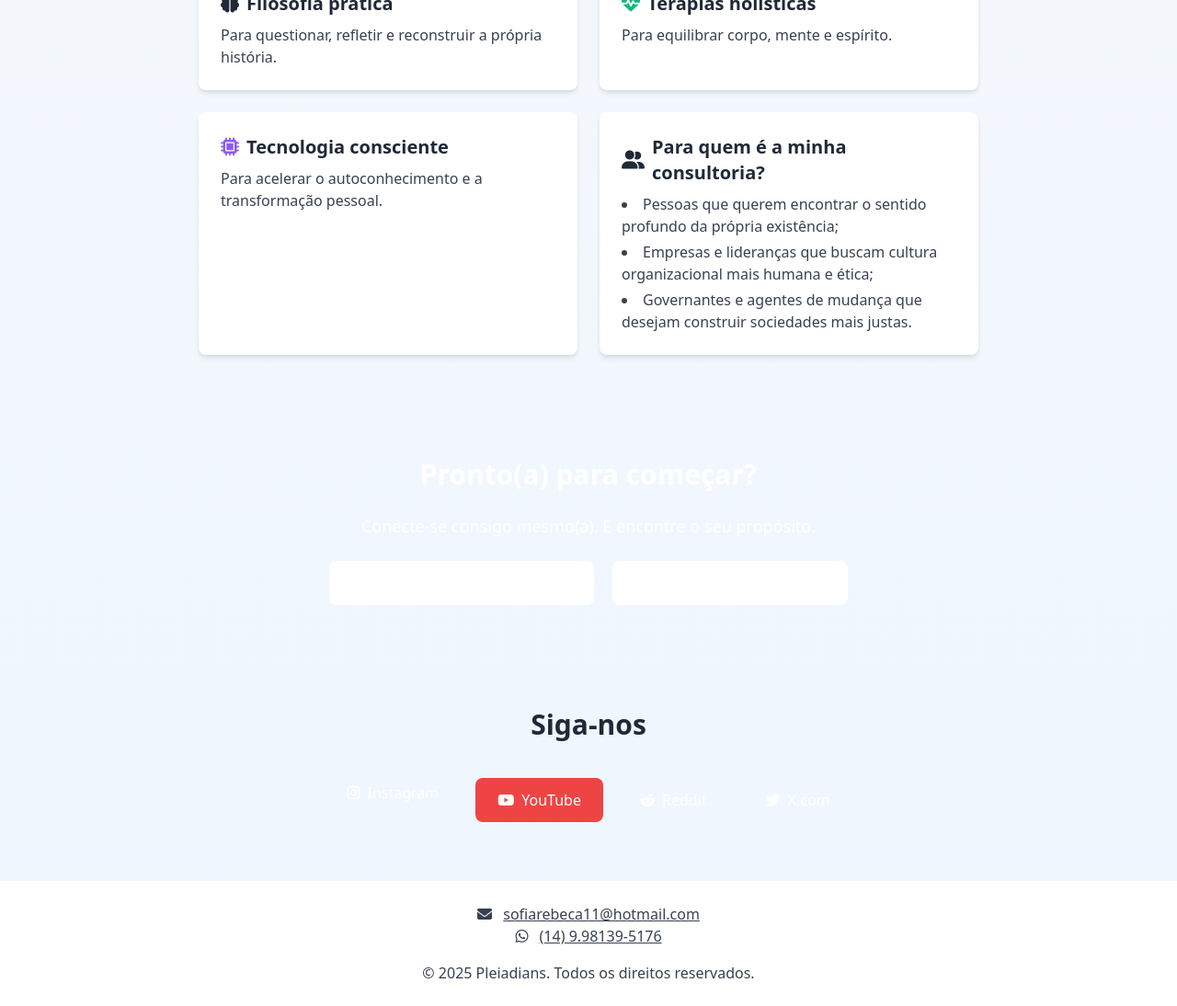
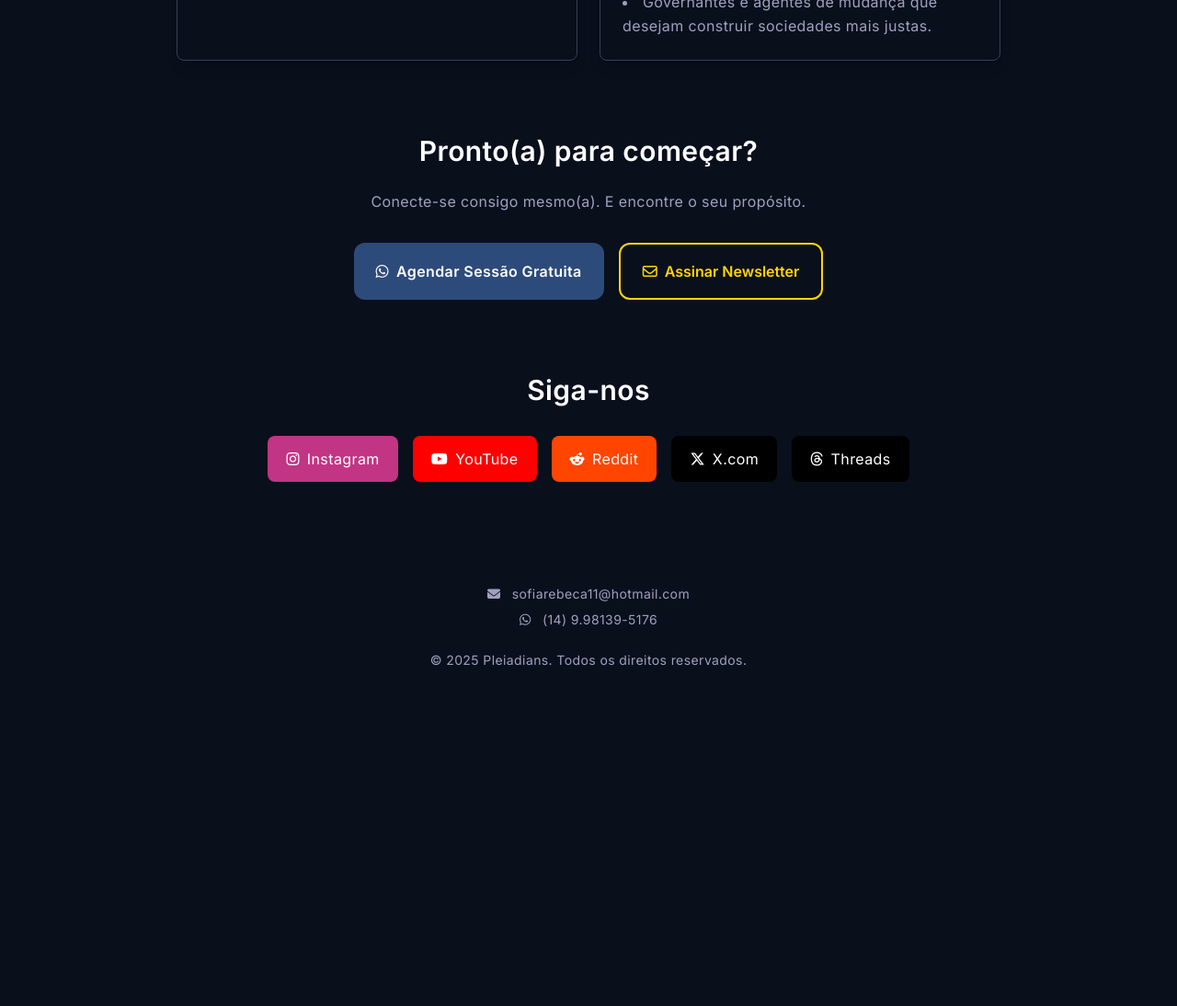
Before and after one commit to bebecaclaudio/pleiadians, a plain HTML site: page index.html in a window 1280 px wide. Shown: the part 1220-2314 px from the top of the page at 92% size. After the commit the page ends 1980 px from the top, so only its background shows below. Drawn offline with nearby package versions, Linux system fonts and the light colour scheme.

Commit message:
Update index.html

```diff
--- a/index.html
+++ b/index.html
@@ -2,117 +2,167 @@
 <html lang="pt-BR">
 <head>
   <meta charset="UTF-8" />
-  <meta name="viewport" content="width=device-width, initial-scale=1.0" />
-  <meta name="description" content="Pleiadians – O Elo que Une Sabedoria. Sofia Rebeca ajuda pessoas a encontrar o propósito de vida e viverem o potencial pleno." />
-  <meta name="keywords" content="Sofia Rebeca, consultora filosófica, autoconhecimento, transformação pessoal, propósito de vida" />
+  <meta name="viewport" content="width=device-width, initial-scale=1.0"/>
+  <meta name="description" content="Pleiadians – O Elo que Une Sabedoria. Consultoria filosófica com Sofia Rebeca."/>
   <title>Pleiadians – O Elo que Une Sabedoria</title>
 
-  <!-- Tailwind CSS -->
-  <link href="https://cdn.jsdelivr.net/npm/tailwindcss@2.2.19/dist/tailwind.min.css"  rel="stylesheet" />
+  <!-- Tailwind CSS CDN -->
+  <link href="https://cdn.jsdelivr.net/npm/tailwindcss@2.2.19/dist/tailwind.min.css"  rel="stylesheet"/>
 
   <!-- Font Awesome Icons -->
-  <link href="https://cdnjs.cloudflare.com/ajax/libs/font-awesome/6.5.0/css/all.min.css"  rel="stylesheet" />
+  <link href="https://cdnjs.cloudflare.com/ajax/libs/font-awesome/6.5.0/css/all.min.css"  rel="stylesheet"/>
+
+  <!-- Google Fonts -->
+  <link href="https://fonts.googleapis.com/css2?family=Inter:wght@400;600;700&display=swap" rel="stylesheet">
 
   <style>
-    /* Personalizar cores */
-    :root {
-      --primary-color: #2D4B7A; /* Azul escuro */
-      --secondary-color: #FFD700; /* Dourado */
+    body {
+      font-family: 'Inter', sans-serif;
+      background-color: #0A0F1C;
+      color: #E0E0F0;
+    }
+
+    .accent {
+      color: #FFD700;
+    }
+
+    .primary {
+      color: #2D4B7A;
+    }
+
+    .text-muted {
+      color: #A0A0C0;
+    }
+
+    /* Botões principais */
+    .btn-main {
+      background-color: #2D4B7A;
+      color: white;
+      border: none;
+      padding: 1rem 1.5rem;
+      border-radius: 12px;
+      font-weight: 600;
+      display: inline-flex;
+      align-items: center;
+      gap: 0.5rem;
+      transition: background-color 0.3s ease;
+    }
+
+    .btn-main:hover {
+      background-color: #1E3359;
+    }
+
+    .btn-outline {
+      border: 2px solid #FFD700;
+      color: #FFD700;
+      background-color: transparent;
+      padding: 1rem 1.5rem;
+      border-radius: 12px;
+      font-weight: 600;
+      display: inline-flex;
+      align-items: center;
+      gap: 0.5rem;
+      transition: all 0.3s ease;
+    }
+
+    .btn-outline:hover {
+      background-color: #FFD700;
+      color: #0A0F1C;
+    }
+
+    /* Botões de redes sociais */
+    .btn-instagram {
+      background-color: #C13584;
+      color: white;
+    }
+
+    .btn-youtube {
+      background-color: #FF0000;
+      color: white;
+    }
+
+    .btn-reddit {
+      background-color: #FF4500;
+      color: white;
+    }
+
+    .btn-x {
+      background-color: #000000;
+      color: white;
+    }
+
+    .btn-threads {
+      background-color: #000000;
+      color: white;
     }
   </style>
 </head>
-<body class="bg-gradient-to-b from-gray-50 to-blue-50 text-gray-800 font-sans min-h-screen">
+<body class="leading-relaxed tracking-wide">
 
   <!-- Header -->
-  <header class="text-center py-12 px-6 bg-white shadow-md">
-    <img src="https://placehold.co/300x100/2D4B7A/FFFFFF?text=Pleiadians" alt="Logo Pleiadians" class="mx-auto mb-6 h-16 object-contain" />
-    <h1 class="text-4xl md:text-5xl font-bold leading-tight max-w-3xl mx-auto">
+  <header class="py-12 text-center">
+    <img src="PleiadiansDesenvolvimento.png" alt="Logo Pleiadians" class="mx-auto mb-6 h-20 object-contain" />
+    <h1 class="text-4xl md:text-5xl font-bold leading-tight max-w-3xl mx-auto accent">
       O Elo que Une Sabedoria
     </h1>
-    <p class="mt-4 text-lg text-gray-600 max-w-xl mx-auto">
+    <p class="mt-4 text-lg text-muted max-w-xl mx-auto">
       Você nasceu para ser livre. Para viver em paz. Em amor. Na plenitude do seu potencial.
     </p>
-    <p class="mt-2 text-sm text-gray-500 italic">— Sofia Rebeca</p>
+    <p class="mt-2 text-sm text-muted italic">— Sofia Rebeca</p>
   </header>
 
   <!-- Hero Section -->
-  <section class="max-w-4xl mx-auto px-6 mb-16 text-center">
-    <h2 class="text-2xl md:text-3xl font-semibold mb-6">
+  <section class="max-w-3xl mx-auto mb-20 text-center px-4 sm:px-0">
+    <h2 class="text-2xl md:text-3xl font-semibold mb-6 text-white">
       Você sente que está vivendo o propósito pelo qual veio ao mundo?
     </h2>
-    <p class="text-gray-700 mb-4">
+    <p class="text-muted mb-4">
       Se você é alguém que:
     </p>
-    <ul class="text-left max-w-xl mx-auto space-y-2 text-gray-600 list-disc list-inside ml-6">
+    <ul class="text-left space-y-2 text-muted list-disc list-inside ml-4 max-w-xl mx-auto">
       <li>Sente-se preso(a) por padrões mentais limitantes;</li>
       <li>Está cansado(a) de viver sob máscaras sociais e falsas modéstias;</li>
       <li>Tem dificuldade em reconhecer e manifestar seu verdadeiro poder interior;</li>
       <li>Deseja encontrar significado, liberdade e abundância em todas as áreas da vida;</li>
     </ul>
-    <p class="mt-4 text-lg">
+    <p class="mt-6 text-lg text-white">
       Então chegou a hora de se encontrar.
     </p>
   </section>
 
-  <!-- About Me -->
-  <section class="max-w-4xl mx-auto px-6 mb-16">
-    <div class="flex flex-col md:flex-row justify-between items-center">
-      <div class="md:w-1/2 mb-6 md:mb-0">
-        <h2 class="text-2xl md:text-3xl font-semibold mb-4">
-          Quem sou eu?
-        </h2>
-        <p class="text-gray-700">
-          Sou Sofia Rebeca, consultora filosófica e terapeuta holística, criadora da <strong>Pleiadians</strong>, um movimento de conexão entre a sabedoria ancestral, a filosofia profunda e as tecnologias modernas.
-        </p>
-        <p class="mt-4 text-gray-700">
-          Minha missão é auxiliar pessoas, empresas e governantes a encontrarem o seu propósito real e a viverem em harmonia com sua essência mais verdadeira, rompendo com crenças limitantes, medos e padrões repetitivos que impedem o crescimento humano integral.
-        </p>
-      </div>
-      <div class="md:w-1/2">
-        <img src="https://placehold.co/400x300/2D4B7A/FFFFFF?text=Sofia+Rebeca" alt="Sofia Rebeca" class="w-full rounded-lg shadow-md" />
-      </div>
-    </div>
-  </section>
-
   <!-- Services -->
-  <section class="max-w-4xl mx-auto px-6 mb-16">
-    <h2 class="text-2xl md:text-3xl font-semibold mb-6 text-center">
+  <section class="max-w-4xl mx-auto mb-20 px-4 sm:px-0">
+    <h2 class="text-2xl md:text-3xl font-semibold mb-8 text-center text-white">
       Como posso te ajudar?
     </h2>
     <div class="grid grid-cols-1 md:grid-cols-2 gap-6">
       <!-- Card 1 -->
-      <div class="bg-white p-6 rounded-lg shadow-md">
-        <h3 class="text-xl font-semibold mb-2 flex items-center">
-          <i class="fas fa-brain text-[#2D4B7A] mr-2"></i> Filosofia prática
+      <div class="bg-[#14141c] p-6 rounded-lg shadow-lg border border-gray-700 hover:border-yellow-400 transition duration-300">
+        <h3 class="text-xl font-semibold mb-3 flex items-center text-white">
+          <i class="fas fa-brain accent mr-2"></i> Filosofia prática
         </h3>
-        <p class="text-gray-700">
-          Para questionar, refletir e reconstruir a própria história.
-        </p>
+        <p class="text-muted">Para questionar, refletir e reconstruir a própria história.</p>
       </div>
       <!-- Card 2 -->
-      <div class="bg-white p-6 rounded-lg shadow-md">
-        <h3 class="text-xl font-semibold mb-2 flex items-center">
-          <i class="fas fa-heartbeat text-green-500 mr-2"></i> Terapias holísticas
+      <div class="bg-[#14141c] p-6 rounded-lg shadow-lg border border-gray-700 hover:border-yellow-400 transition duration-300">
+        <h3 class="text-xl font-semibold mb-3 flex items-center text-white">
+          <i class="fas fa-heartbeat accent mr-2"></i> Terapias holísticas
         </h3>
-        <p class="text-gray-700">
-          Para equilibrar corpo, mente e espírito.
-        </p>
+        <p class="text-muted">Para equilibrar corpo, mente e espírito.</p>
       </div>
       <!-- Card 3 -->
-      <div class="bg-white p-6 rounded-lg shadow-md">
-        <h3 class="text-xl font-semibold mb-2 flex items-center">
-          <i class="fas fa-microchip text-purple-500 mr-2"></i> Tecnologia consciente
+      <div class="bg-[#14141c] p-6 rounded-lg shadow-lg border border-gray-700 hover:border-yellow-400 transition duration-300">
+        <h3 class="text-xl font-semibold mb-3 flex items-center text-white">
+          <i class="fas fa-microchip accent mr-2"></i> Tecnologia consciente
         </h3>
-        <p class="text-gray-700">
-          Para acelerar o autoconhecimento e a transformação pessoal.
-        </p>
+        <p class="text-muted">Para acelerar o autoconhecimento e a transformação pessoal.</p>
       </div>
       <!-- Card 4 -->
-      <div class="bg-white p-6 rounded-lg shadow-md">
-        <h3 class="text-xl font-semibold mb-2 flex items-center">
-          <i class="fas fa-user-friends text-orange-500 mr-2"></i> Para quem é a minha consultoria?
+      <div class="bg-[#14141c] p-6 rounded-lg shadow-lg border border-gray-700 hover:border-yellow-400 transition duration-300">
+        <h3 class="text-xl font-semibold mb-3 flex items-center text-white">
+          <i class="fas fa-user-friends accent mr-2"></i> Para quem é a minha consultoria?
         </h3>
-        <ul class="list-disc list-inside text-gray-700 space-y-1">
+        <ul class="list-disc list-inside text-muted space-y-1">
           <li>Pessoas que querem encontrar o sentido profundo da própria existência;</li>
           <li>Empresas e lideranças que buscam cultura organizacional mais humana e ética;</li>
           <li>Governantes e agentes de mudança que desejam construir sociedades mais justas.</li>
@@ -122,33 +172,24 @@
   </section>
 
   <!-- Call to Action -->
-  <section class="bg-[#2D4B7A] text-white py-12 px-6 mb-16">
-    <div class="max-w-4xl mx-auto text-center">
-      <h2 class="text-2xl md:text-3xl font-semibold mb-6">
+  <section class="mb-20 text-center">
+    <div class="max-w-3xl mx-auto px-4 sm:px-0">
+      <h2 class="text-2xl md:text-3xl font-semibold mb-6 text-white">
         Pronto(a) para começar?
       </h2>
-      <p class="text-lg mb-6">
+      <p class="text-muted mb-8">
         Conecte-se consigo mesmo(a). E encontre o seu propósito.
       </p>
-      <div class="space-x-4">
-        <!-- WhatsApp Button -->
-        <a
-          href="https://wa.me/55149981395176"
+      <div class="flex flex-col sm:flex-row justify-center gap-4">
+        <a href="https://wa.me/55149981395176"
            target="_blank"
            rel="noopener noreferrer"
-          class="inline-block bg-white text-[#2D4B7A] px-6 py-3 rounded-lg hover:bg-gray-100 transition duration-300"
-        >
-          <i class="fab fa-whatsapp mr-2"></i> Agende uma sessão gratuita
+           class="btn-main mx-auto sm:mx-0">
+          <i class="fab fa-whatsapp"></i> Agendar Sessão Gratuita
         </a>
-        <!-- Mailchimp Form Placeholder -->
-        <form
-          action="https://mailchi.mp/YOUR_MAILCHIMP_FORM_LINK"
-          method="post"
-          target="_blank"
-          class="inline-block"
-        >
-          <button type="submit" class="inline-block bg-white text-[#2D4B7A] px-6 py-3 rounded-lg hover:bg-gray-100 transition duration-300">
-            <i class="far fa-envelope mr-2"></i> Assine nossa newsletter
+        <form action="https://mailchi.mp/YOUR_MAILCHIMP_LINK"  method="post" target="_blank">
+          <button type="submit" class="btn-outline mx-auto sm:mx-0">
+            <i class="far fa-envelope"></i> Assinar Newsletter
           </button>
         </form>
       </div>
@@ -156,71 +197,50 @@
   </section>
 
   <!-- Social Media -->
-  <section class="max-w-4xl mx-auto px-6 mb-16">
-    <h2 class="text-2xl md:text-3xl font-semibold mb-6 text-center">
-      Siga-nos
-    </h2>
-    <div class="flex flex-wrap justify-center space-x-4 space-y-4">
-      <!-- Instagram -->
-      <a
-        href="https://www.instagram.com/pleiadianstecandhuman"
-        target="_blank"
-        rel="noopener noreferrer"
-        class="bg-[#C13584] text-white px-6 py-3 rounded-lg hover:bg-[#A82B78] transition duration-300 flex items-center"
-      >
-        <i class="fab fa-instagram mr-2"></i> Instagram
+  <section class="mb-20 text-center">
+    <div class="max-w-3xl mx-auto px-4 sm:px-0">
+      <h2 class="text-2xl md:text-3xl font-semibold mb-8 text-white">Siga-nos</h2>
+      <div class="flex flex-wrap justify-center gap-4">
+        <a href="https://www.instagram.com/pleiadianstecandhuman"  target="_blank" rel="noopener noreferrer"
+           class="flex items-center gap-2 btn-instagram px-5 py-3 rounded-lg transition">
+          <i class="fab fa-instagram"></i> Instagram
         </a>
-      <!-- YouTube -->
-      <a
-        href="https://www.youtube.com/@fragmentosdesofia"
-        target="_blank"
-        rel="noopener noreferrer"
-        class="bg-red-500 text-white px-6 py-3 rounded-lg hover:bg-red-600 transition duration-300 flex items-center"
-      >
-        <i class="fab fa-youtube mr-2"></i> YouTube
+        <a href="https://www.youtube.com/@fragmentosdesofia"  target="_blank" rel="noopener noreferrer"
+           class="flex items-center gap-2 btn-youtube px-5 py-3 rounded-lg transition">
+          <i class="fab fa-youtube"></i> YouTube
         </a>
-      <!-- Reddit -->
-      <a
-        href="https://www.reddit.com/r/fragmentosdesofia"
-        target="_blank"
-        rel="noopener noreferrer"
-        class="bg-orange-500 text-white px-6 py-3 rounded-lg hover:bg-orange-600 transition duration-300 flex items-center"
-      >
-        <i class="fab fa-reddit-alien mr-2"></i> Reddit
+        <a href="https://www.reddit.com/r/fragmentosdesofia"  target="_blank" rel="noopener noreferrer"
+           class="flex items-center gap-2 btn-reddit px-5 py-3 rounded-lg transition">
+          <i class="fab fa-reddit-alien"></i> Reddit
         </a>
-      <!-- X.com (Twitter) -->
-      <a
-        href="https://twitter.com/elosdesofia"
-        target="_blank"
-        rel="noopener noreferrer"
-        class="bg-[#1DA1F2] text-white px-6 py-3 rounded-lg hover:bg-[#169FDA] transition duration-300 flex items-center"
-      >
-        <i class="fab fa-twitter mr-2"></i> X.com
+        <a href="https://x.com/elosdesofia"  target="_blank" rel="noopener noreferrer"
+           class="flex items-center gap-2 btn-x px-5 py-3 rounded-lg transition">
+          <i class="fab fa-x-twitter"></i> X.com
         </a>
+        <a href="https://www.threads.net/@elosdesofia"  target="_blank" rel="noopener noreferrer"
+           class="flex items-center gap-2 btn-threads px-5 py-3 rounded-lg transition">
+          <i class="fa-brands fa-threads"></i> Threads
+        </a>
+      </div>
     </div>
   </section>
 
   <!-- Footer -->
-  <footer class="bg-white text-gray-700 py-6 px-6">
-    <div class="max-w-4xl mx-auto">
-      <p class="text-center">
-        <i class="fas fa-envelope text-[#2D4B7A] mr-2"></i>
-        <a href="mailto:sofiarebeca11@hotmail.com" class="text-[#2D4B7A] underline">
-          sofiarebeca11@hotmail.com
-        </a>
-        <br />
-        <i class="fab fa-whatsapp text-[#2D4B7A] mr-2"></i>
-        <a href="https://wa.me/55149981395176"  class="text-[#2D4B7A] underline">(14) 9.98139-5176</a>
+  <footer class="text-center py-8 px-6 text-sm text-muted">
+    <p>
+      <i class="fas fa-envelope mr-2"></i>
+      <a href="mailto:sofiarebeca11@hotmail.com" class="hover:text-yellow-400 transition">sofiarebeca11@hotmail.com</a>
     </p>
-      <p class="text-center mt-4">
-        © <span id="year"></span> Pleiadians. Todos os direitos reservados.
+    <p class="mt-2">
+      <i class="fab fa-whatsapp mr-2"></i>
+      <a href="https://wa.me/55149981395176"  class="hover:text-yellow-400 transition">(14) 9.98139-5176</a>
     </p>
-    </div>
+    <p class="mt-6">&copy; <span id="year"></span> Pleiadians. Todos os direitos reservados.</p>
+  </footer>
 
+  <!-- Script para ano dinâmico no rodapé -->
   <script>
-      // Atualiza o ano dinamicamente
-      document.getElementById("year").textContent = new Date().getFullYear();
+    document.getElementById('year').textContent = new Date().getFullYear();
   </script>
-  </footer>
 </body>
 </html>
```
Lines whose indentation alone changed are shown as unchanged.
